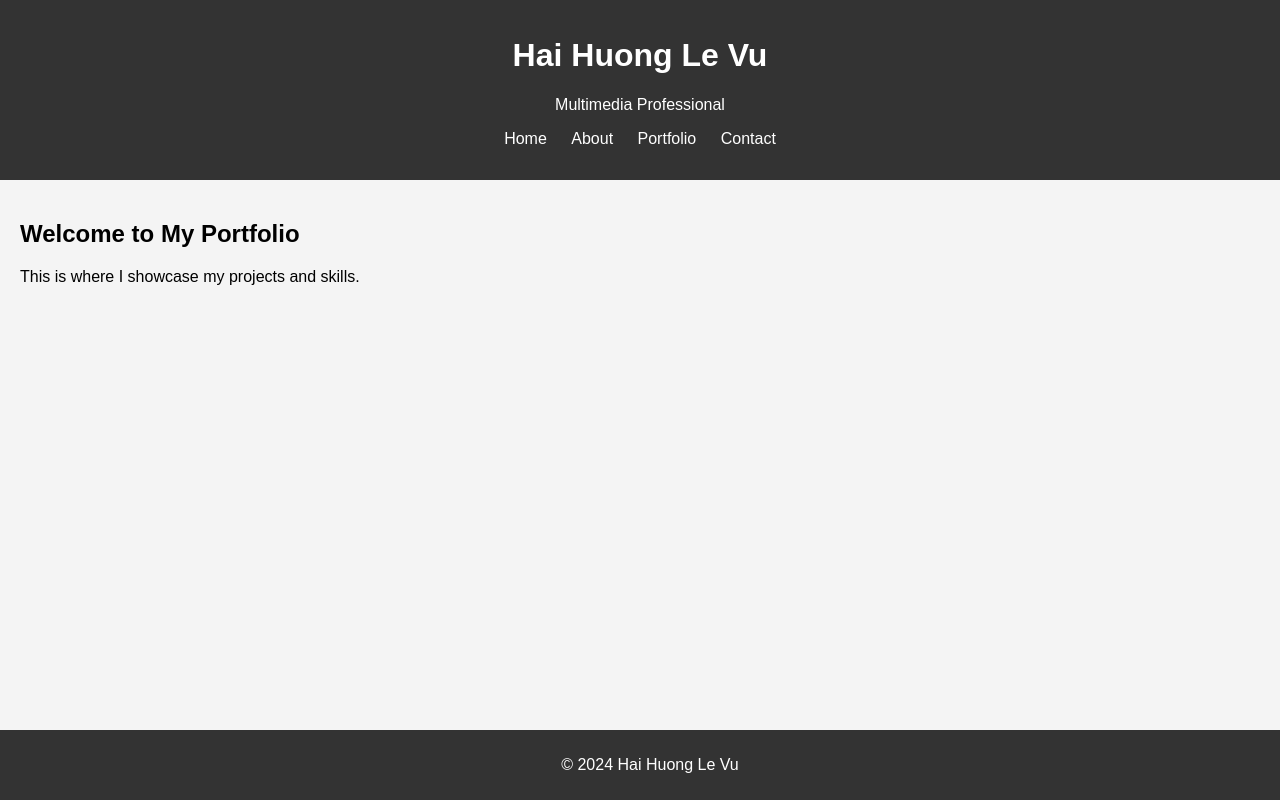
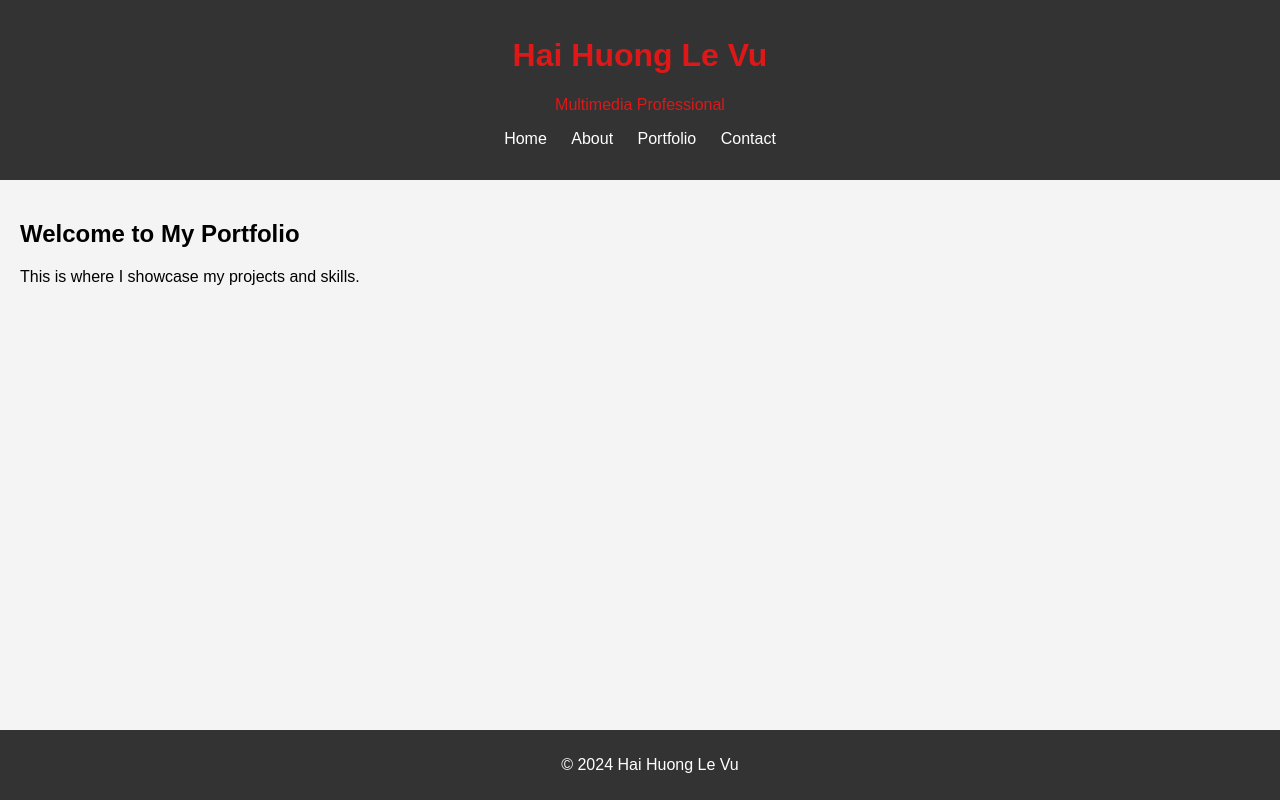
Before and after one commit to lvu063/portfolio, a plain HTML site: page index.html in a window 1280 px wide. Drawn offline with Linux system fonts and the light colour scheme.

Commit message:
header color changed

```diff
--- a/styles.css
+++ b/styles.css
@@ -6,7 +6,7 @@ body {
 }
 header {
     background-color: #333;
-    color: #fff;
+    color: #de1818;
     padding: 1rem 0;
     text-align: center;
 }
```
